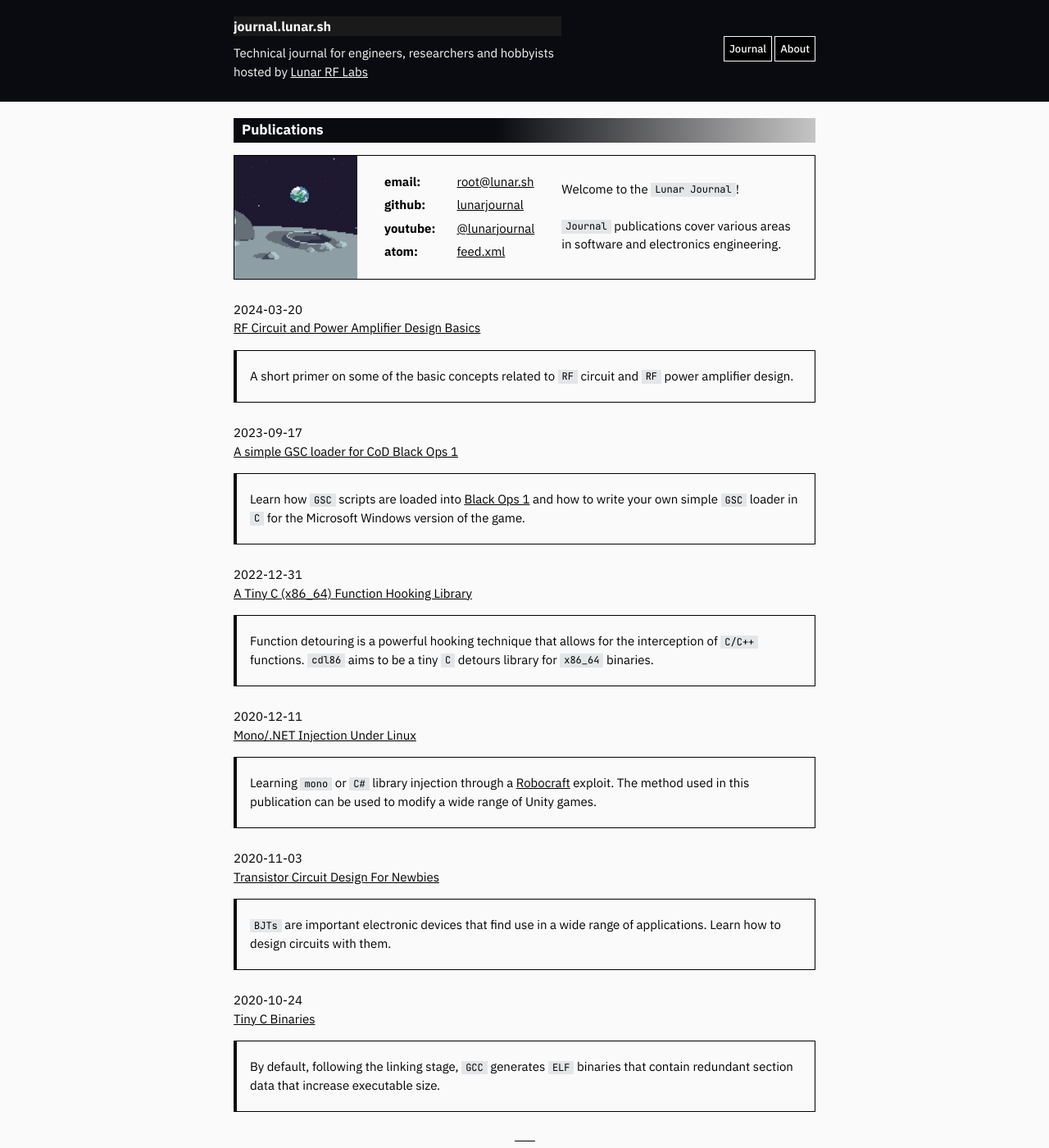
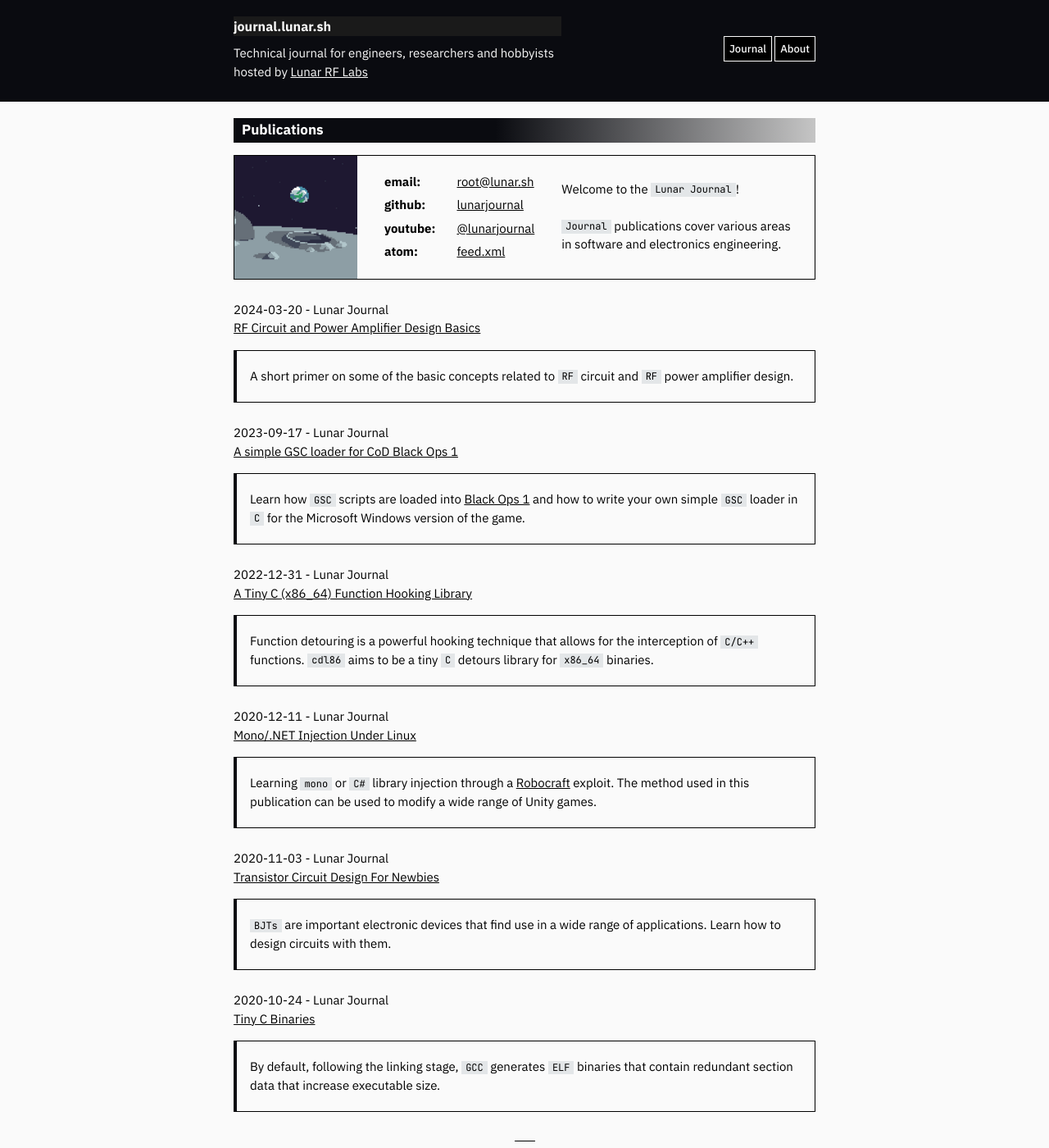
Before and after one commit to microstub/microstub.github.io, a Jekyll site: the page built from index.html, in a window 1280 px wide and 1400 px high. Shown: the whole window at 82% size. Built offline with Jekyll 4.4.1, drawn with Linux system fonts in a browser that asks for light colours; nearby versions of some CDN libraries.

Commit message:
Update index.html

```diff
--- a/index.html
+++ b/index.html
@@ -7,7 +7,7 @@ layout: default
   {% for post in site.posts %}
   <article class="post">
     <header>
-      <span>{{ post.date | date: "%Y-%m-%d" }}</span>
+      <span>{{ post.date | date: "%Y-%m-%d" }} - Lunar Journal</span>
       <div>
         <a href="{{ site.baseurl }}{{ post.url }}">{{ post.title }}</a></div>
       <div class="excerpt">{{ post.excerpt }}</div>
```
